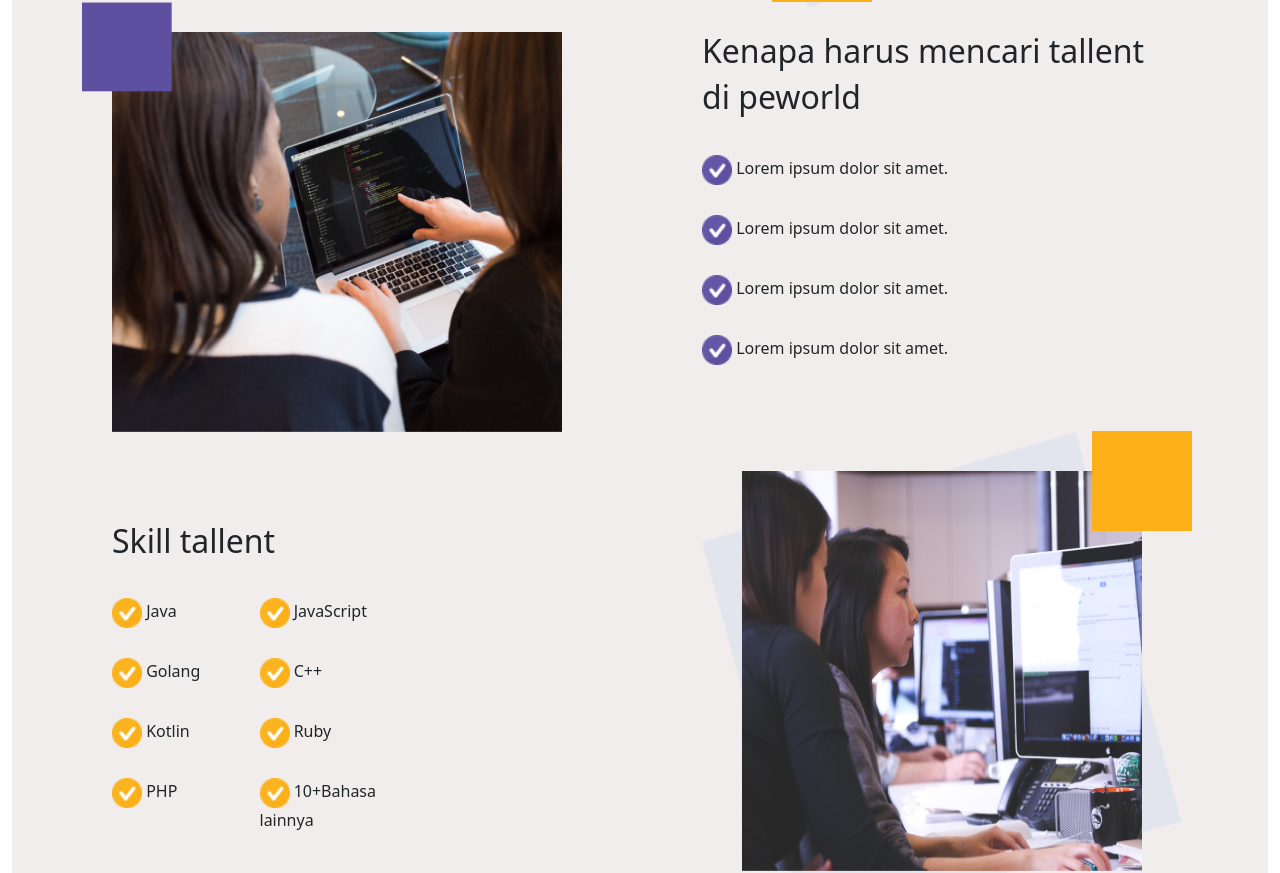
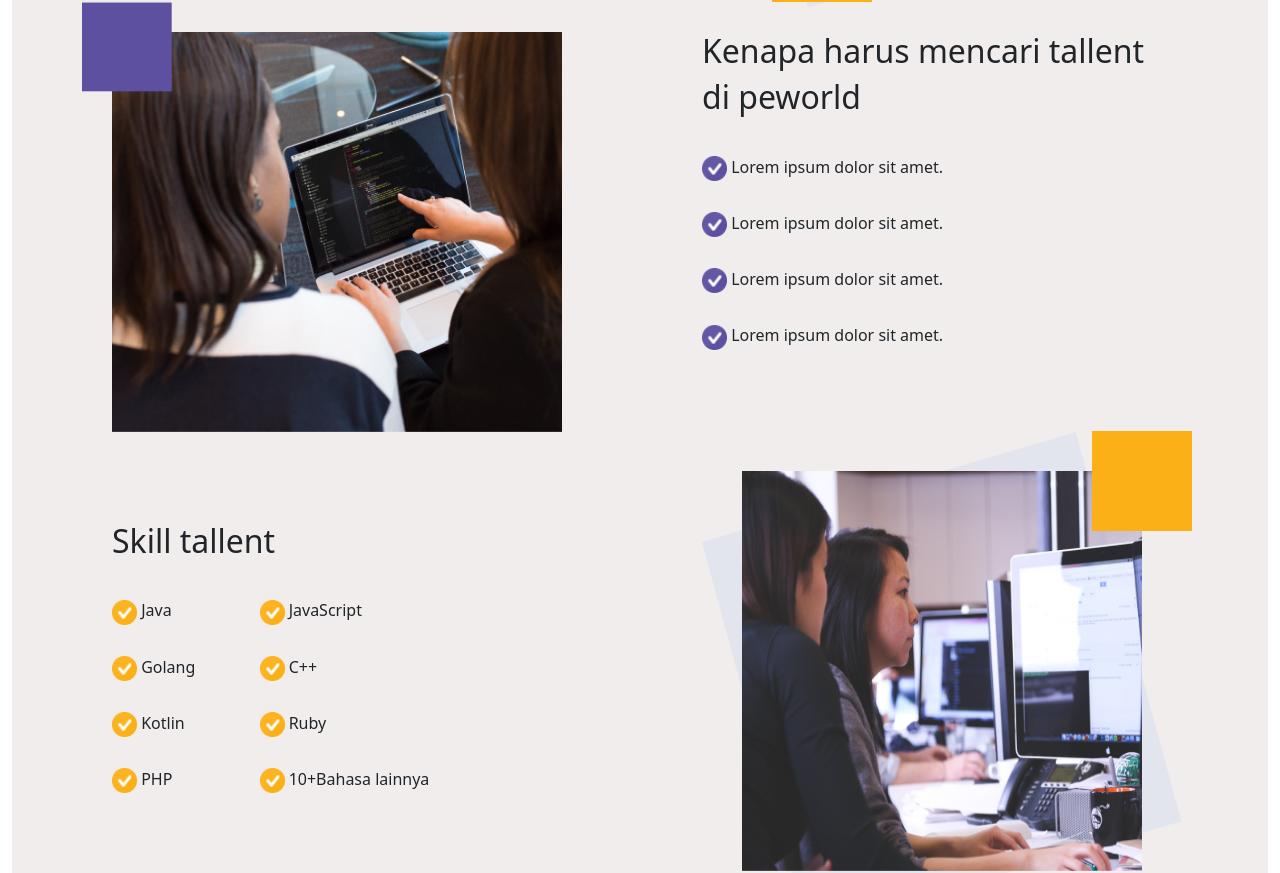
Before and after one commit to sukron21/week_10_hirejob_App, a Next.js app: page / in a window 1280 px wide. Shown: the part 498-1371 px from the top of the page. Built offline with nearby package versions, Linux system fonts and the light colour scheme.

Commit message:
Update index.js

```diff
--- a/pages/index.js
+++ b/pages/index.js
@@ -104,19 +104,19 @@ const landingPage = () => {
                 <h2>Kenapa harus mencari tallent</h2>
                 <h2>di peworld</h2>
                 <div className={Styles.foto4}>
-                  <Image height={30} width={30} className={Styles.foto5} src="/tick 1.png" alt=''/> Lorem ipsum
+                  <Image height={25} width={25} className={Styles.foto5} src="/tick 1.png" alt=''/> Lorem ipsum
                   dolor sit amet.<br></br>
                 </div>
                 <div  className={Styles.foto4}>
-                  <Image height={30} width={30} className={Styles.foto5} src="/tick 1.png" alt='' /> Lorem ipsum
+                  <Image height={25} width={25} className={Styles.foto5} src="/tick 1.png" alt='' /> Lorem ipsum
                   dolor sit amet.<br></br>
                 </div>
                 <div className={Styles.foto4}>
-                  <Image height={30} width={30} className={Styles.foto5} src="/tick 1.png" alt=''/> Lorem ipsum
+                  <Image height={25} width={25} className={Styles.foto5} src="/tick 1.png" alt=''/> Lorem ipsum
                   dolor sit amet.<br></br>
                 </div>
                 <div className={Styles.foto4}>
-                  <Image height={30} width={30} className={Styles.foto5} src="/tick 1.png" alt='' /> Lorem ipsum
+                  <Image height={25} width={25} className={Styles.foto5} src="/tick 1.png" alt='' /> Lorem ipsum
                   dolor sit amet.
                 </div>
               </div>
@@ -128,30 +128,30 @@ const landingPage = () => {
                   <div className="row">
                     <div className="col-md-3 flex-d-flex">
                       <div className={Styles.foto4}>
-                    <Image height={30} width={30} className={Styles.foto5} src="/tick 13.png" alt='' /> Java
+                    <Image height={25} width={25} className={Styles.foto5} src="/tick 13.png" alt='' /> Java
                     </div>
                     <div className={Styles.foto4}>
-                    <Image height={30} width={30} className={Styles.foto5} src="/tick 13.png" alt='' /> Golang
+                    <Image height={25} width={25} className={Styles.foto5} src="/tick 13.png" alt='' /> Golang
                     </div>
                     <div className={Styles.foto4}>
-                    <Image height={30} width={30} className={Styles.foto5} src="/tick 13.png" alt='' /> Kotlin
+                    <Image height={25} width={25} className={Styles.foto5} src="/tick 13.png" alt='' /> Kotlin
                     </div>
                     <div className={Styles.foto4}>
-                    <Image height={30} width={30} className={Styles.foto5} src="/tick 13.png" alt='' /> PHP
+                    <Image height={25} width={25} className={Styles.foto5} src="/tick 13.png" alt='' /> PHP
                     </div>
                     </div>
                     <div className="col-md-4 flex-d-flex">
                     <div className={Styles.foto4}>
-                    <Image height={30} width={30} className={Styles.foto5} src="/tick 13.png" alt='' /> JavaScript
+                    <Image height={25} width={25} className={Styles.foto5} src="/tick 13.png" alt='' /> JavaScript
                     </div>
                     <div className={Styles.foto4}>
-                    <Image height={30} width={30} className={Styles.foto5} src="/tick 13.png" alt='' /> C++
+                    <Image height={25} width={25} className={Styles.foto5} src="/tick 13.png" alt='' /> C++
                     </div>
                     <div className={Styles.foto4}>
-                    <Image height={30} width={30} className={Styles.foto5} src="/tick 13.png" alt='' /> Ruby
+                    <Image height={25} width={25} className={Styles.foto5} src="/tick 13.png" alt='' /> Ruby
                     </div>
                     <div className={Styles.foto4}>
-                    <Image height={30} width={30} className={Styles.foto5} src="/tick 13.png" alt='' /> 10+Bahasa lainnya
+                    <Image height={25} width={25} className={Styles.foto5} src="/tick 13.png" alt='' /> 10+Bahasa lainnya
                     </div>
                     </div>
                   </div>
```
